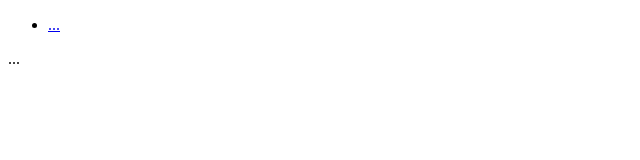
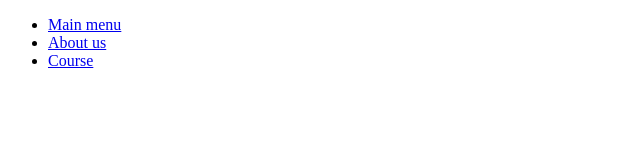
Before and after one commit to OverAltruist/testRepo, a plain HTML site: page index.html in a window 1280 px wide. Shown: the whole page, without its empty margins (0-640 px from the left). Drawn offline with Linux system fonts and the light colour scheme.

Commit message:
fix: add menu item index.html

```diff
--- a/index.html
+++ b/index.html
@@ -11,11 +11,13 @@
     <div class="block-name__elem">
         <ul class="menu">
             <li class="menu__item">
-                <a class="menu__link" href="https://">...</a>
+                <a class="menu__link" href="https://">Main menu</a>
             </li>
+            <li class="menu__item"><a class="menu__link" href="https://">About us</a></li>
+            <li class="menu__item"><a class="menu__link" href="http://">Course</a></li>
         </ul>
     </div>
-    ...
+
 </div>
 
 <body>
```
